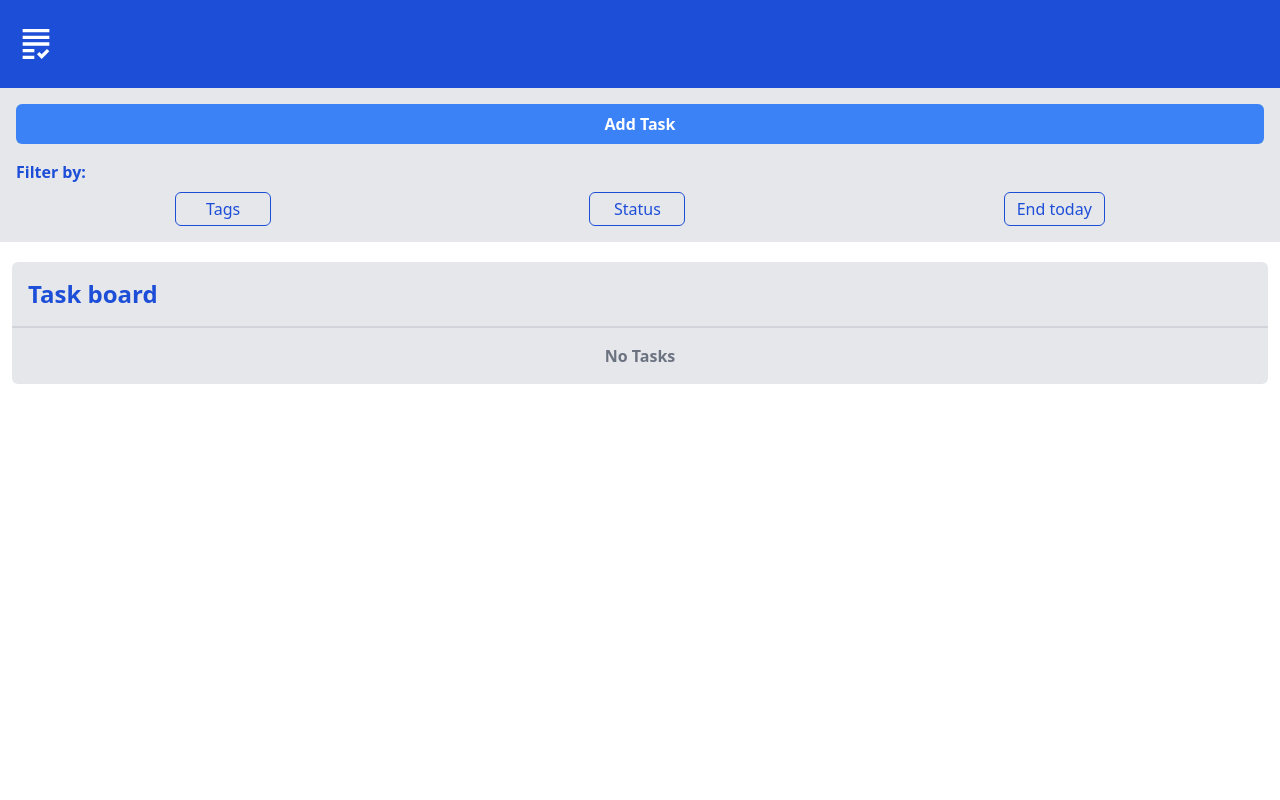
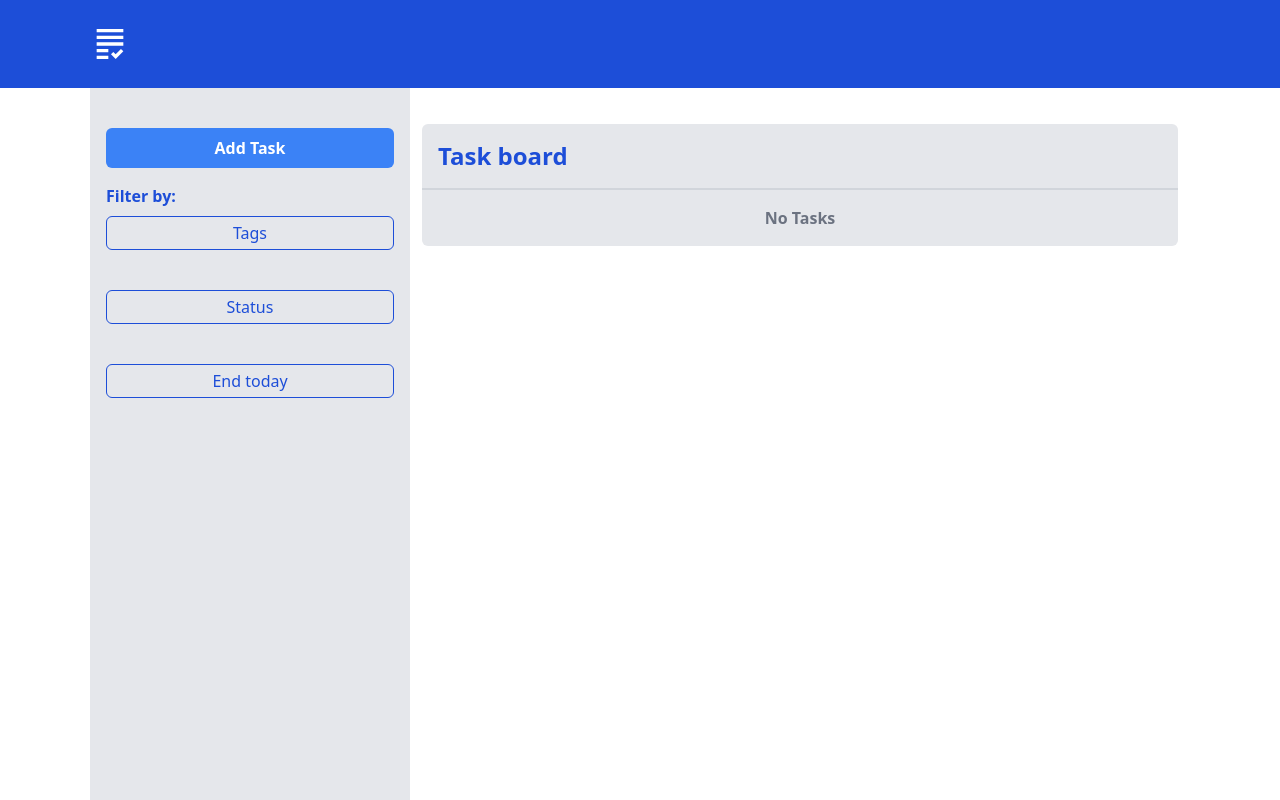
Before and after one commit to jtnovellis/vedana-challenge, a React (Vite) app: page / in a window 1280 px wide. Built offline with nearby package versions, Linux system fonts and the light colour scheme.

Commit message:
feat(responsive): desktop design

```diff
--- a/src/components/Header.jsx
+++ b/src/components/Header.jsx
@@ -4,9 +4,11 @@ import { Link } from 'react-router-dom';
 function Header() {
   return (
     <header className='bg-blue-700 w-full p-4 fixed top-0 z-20 sm:py-6'>
-      <Link to='/'>
-        <MdGrading size={40} color='#fff' />
-      </Link>
+      <div className='max-w-[1100px] mx-auto'>
+        <Link to='/'>
+          <MdGrading size={40} color='#fff' />
+        </Link>
+      </div>
     </header>
   );
 }
--- a/src/components/common/Button.jsx
+++ b/src/components/common/Button.jsx
@@ -2,7 +2,7 @@ function Button({ children, type = 'button' }) {
   return (
     <button
       type={type}
-      className='border border-blue-700 text-blue-700 rounded-md px-3 py-1 min-w-[6rem]'
+      className='border border-blue-700 text-blue-700 rounded-md px-3 py-1 min-w-[6rem] lg:w-full'
     >
       {children}
     </button>
--- a/src/routes/New.jsx
+++ b/src/routes/New.jsx
@@ -100,7 +100,7 @@ function New() {
   return (
     <div>
       <Header />
-      <div className='p-2 mt-[72px]'>
+      <div className='p-2 mt-[72px] sm:mt-[200px] max-w-lg mx-auto'>
         <form className='rounded-md bg-gray-200 flex flex-col p-3 gap-4' onSubmit={handleSubmit}>
           <h1 className='font-bold text-center text-blue-700 text-2xl p-4'>Add new task</h1>
           <input
--- a/src/routes/Root.jsx
+++ b/src/routes/Root.jsx
@@ -6,7 +6,7 @@ import { filterOptions } from '../constants/filterOptions';
 
 function Root() {
   const filters = filterOptions.map((filter, i) => (
-    <li key={`${filter}-${i}`}>
+    <li key={`${filter}-${i}`} className='lg:w-full'>
       <Button>{filter}</Button>
     </li>
   ));
@@ -14,20 +14,20 @@ function Root() {
   return (
     <div>
       <Header />
-      <section className='mt-[72px] sm:mt-[88px]'>
-        <div className='bg-gray-200 p-4 flex flex-col gap-4 fixed top-[72px] w-full z-10 sm:top-[88px]'>
+      <section className='mt-[72px] sm:mt-[88px] max-w-[1100px] mx-auto'>
+        <div className='bg-gray-200 p-4 flex flex-col gap-4 fixed lg:h-full lg:w-[20rem] top-[72px] w-full z-10 sm:top-[88px]'>
           <Link
             to='new'
-            className='font-bold text-center text-white bg-blue-500 hover:bg-blue-700 rounded-md px-3 py-2'
+            className='font-bold text-center lg:mt-6 text-white bg-blue-500 hover:bg-blue-700 rounded-md px-3 py-2'
           >
             Add Task
           </Link>
           <div>
             <p className='text-blue-700 font-bold mb-2'>Filter by:</p>
-            <ul className='flex justify-around'>{filters}</ul>
+            <ul className='flex justify-around lg:flex-col lg:gap-10 lg:items-center'>{filters}</ul>
           </div>
         </div>
-        <div className='p-3 mt-[226px] sm:mt-[242]'>
+        <div className='p-3 mt-[226px] sm:mt-[242] lg:ml-[20rem] lg:mt-[88px]'>
           <div className='bg-gray-200 rounded-md mt-3 sm:mt-6'>
             <h1 className='font-bold text-blue-700 text-2xl p-4'>Task board</h1>
             <div className='border border-t border-gray-300' />
```
